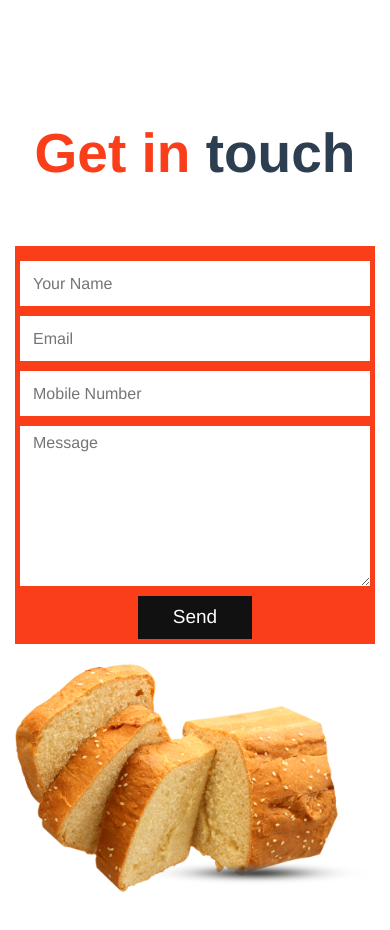
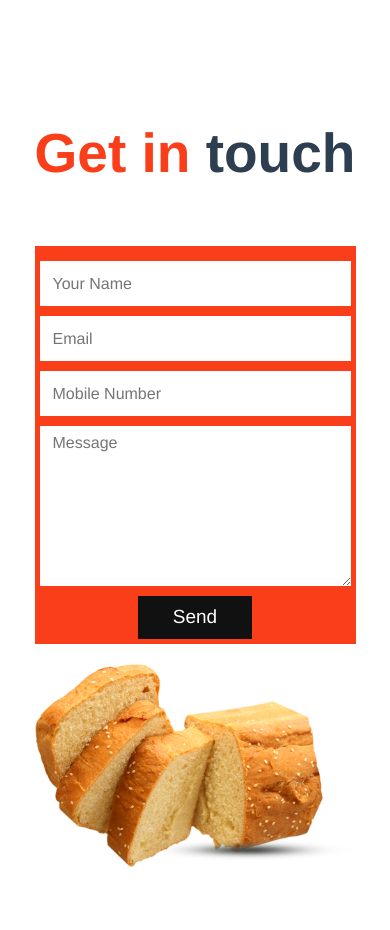
Before and after one commit to mohamed-ahmed527/den_pro, a Vue app: page / in a window 390 px wide. Shown: the part 5940-6870 px from the top of the page. Built offline with nearby package versions, Linux system fonts and the light colour scheme.

Commit message:
Update Getintouch.vue

```diff
--- a/src/components/Getintouch.vue
+++ b/src/components/Getintouch.vue
@@ -100,5 +100,9 @@ export default {
 .parent .container .row .col-xs-12 .gettext form {
     padding: 5px;
 }
+.parent .container{
+  width:90%;
+  margin:auto;
+}
 }
 </style>
```
